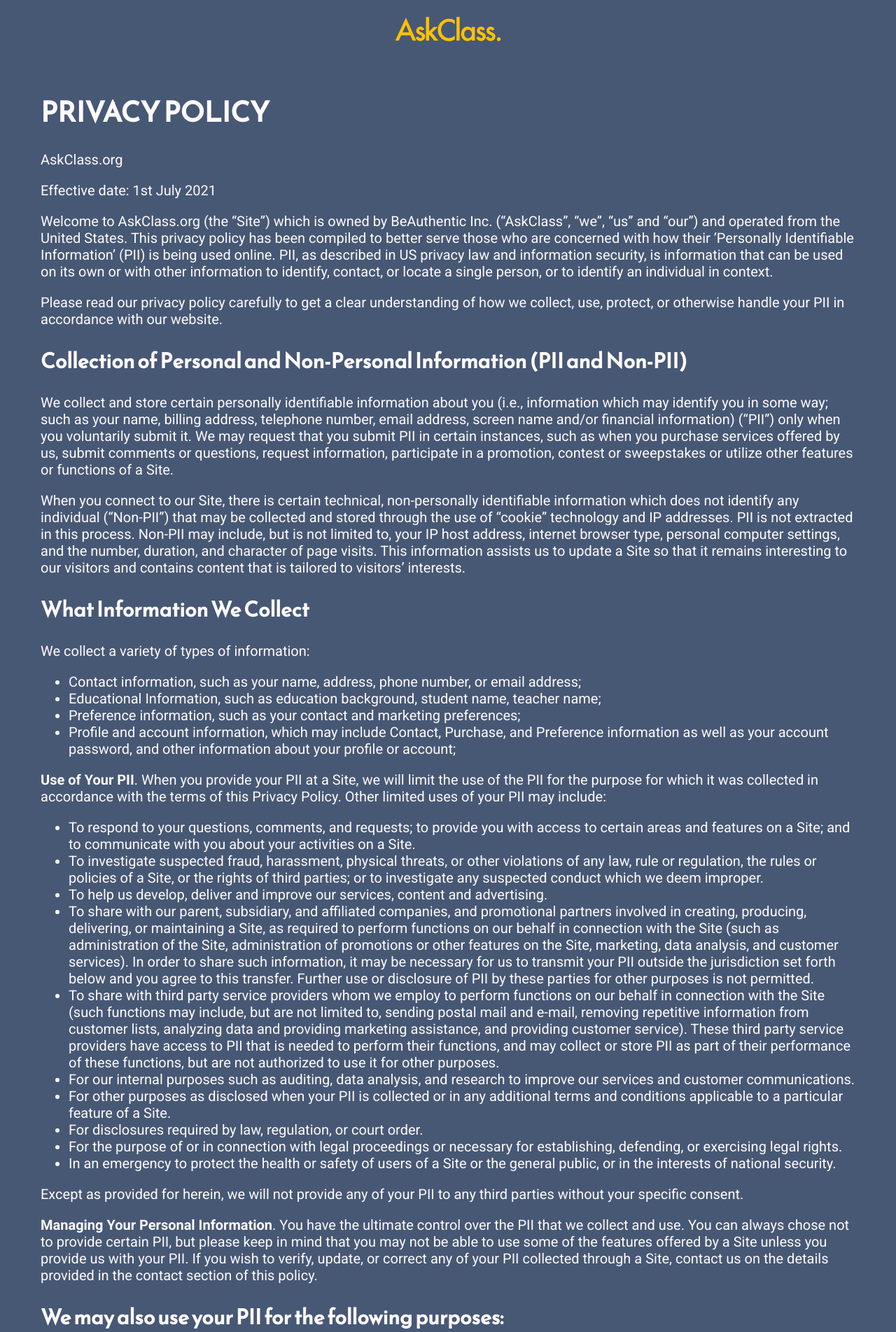
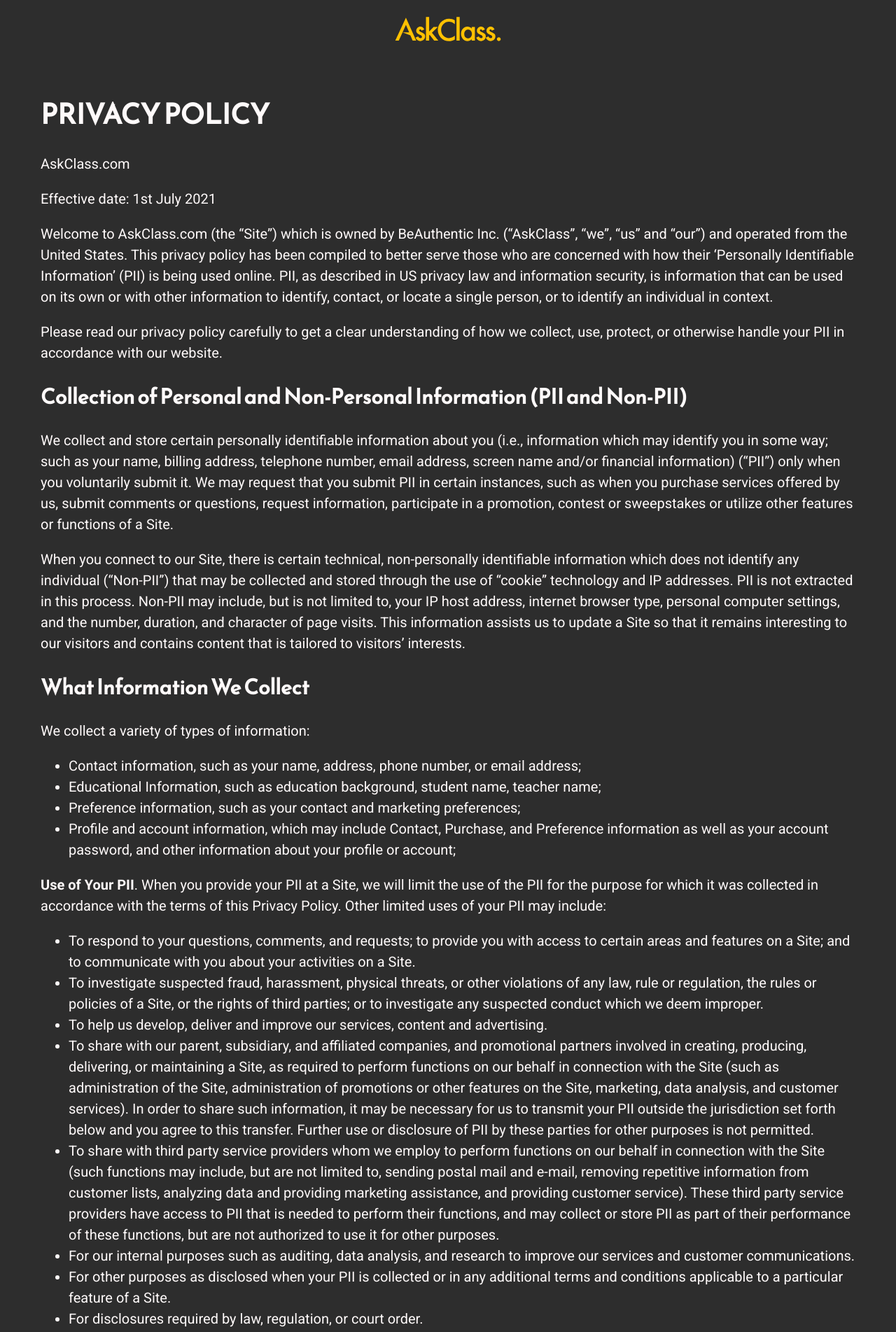
Before and after one commit to beAuthentic/docs, a Jekyll site: the page built from docs/askclass/privacy-policy.md, in a window 1280 px wide. Shown: the top 1903 px of the page at 70% size. Built offline with Jekyll 4.4.1, drawn with Linux system fonts in a browser that asks for light colours; our own code applies the rules of GitHub Pages for plain Markdown files; some of the changed text lies outside the part shown.

Commit message:
style(askclass): Update logos and styling to match site

```diff
--- a/docs/askclass/privacy-policy.md
+++ b/docs/askclass/privacy-policy.md
@@ -4,11 +4,11 @@
 
 # PRIVACY POLICY
 
-AskClass.org
+AskClass.com
 
 Effective date: 1st July 2021
 
-Welcome to AskClass.org (the “Site”) which is owned by BeAuthentic Inc. (“AskClass”, “we”, “us” and “our”) and operated from the United States. This privacy policy has been compiled to better serve those who are concerned with how their ‘Personally Identifiable Information’ (PII) is being used online. PII, as described in US privacy law and information security, is information that can be used on its own or with other information to identify, contact, or locate a single person, or to identify an individual in context.
+Welcome to AskClass.com (the “Site”) which is owned by BeAuthentic Inc. (“AskClass”, “we”, “us” and “our”) and operated from the United States. This privacy policy has been compiled to better serve those who are concerned with how their ‘Personally Identifiable Information’ (PII) is being used online. PII, as described in US privacy law and information security, is information that can be used on its own or with other information to identify, contact, or locate a single person, or to identify an individual in context.
 
 Please read our privacy policy carefully to get a clear understanding of how we collect, use, protect, or otherwise handle your PII in accordance with our website.
 
@@ -124,4 +124,4 @@
 
 ### BeAuthentic
 
-Email: `team@askclass.org`
+Email: `team@askclass.com`
--- a/docs/assets/askclass/style.css
+++ b/docs/assets/askclass/style.css
@@ -1,14 +1,16 @@
 html {
+  --bgColor: #2d2d2d;
   --fgLeft: #475875;
   --fgColor: snow;
   --themeColor: #ffc100;
 }
 body, pre code {
   font-family: 'Roboto', sans-serif;
+  line-height: 1.5;
 }
 
 body {
-  background-color: var(--fgLeft);
+  background-color: var(--bgColor);
 }
 
 body, pre, code {
```
Also changed, not shown: docs/askclass/terms-of-service.md (+1 -1 lines), docs/assets/askclass/favicon.ico, docs/assets/askclass/favicon.png, docs/assets/askclass/logo-144.png, docs/assets/askclass/logo-192.png, docs/assets/askclass/logo-48.png, docs/assets/askclass/logo-512.png, docs/assets/askclass/logo-96.png, docs/assets/askclass/logo-inv.svg, docs/assets/askclass/logo.png, docs/assets/askclass/logo.svg.
